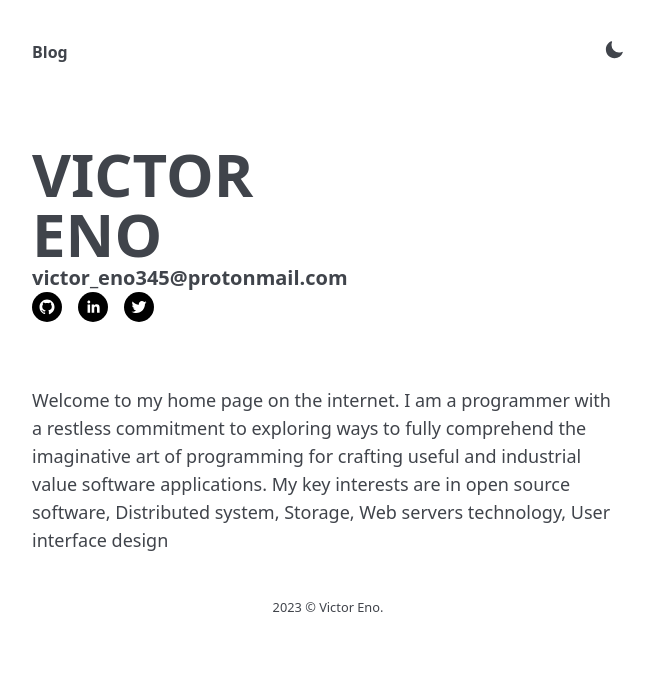
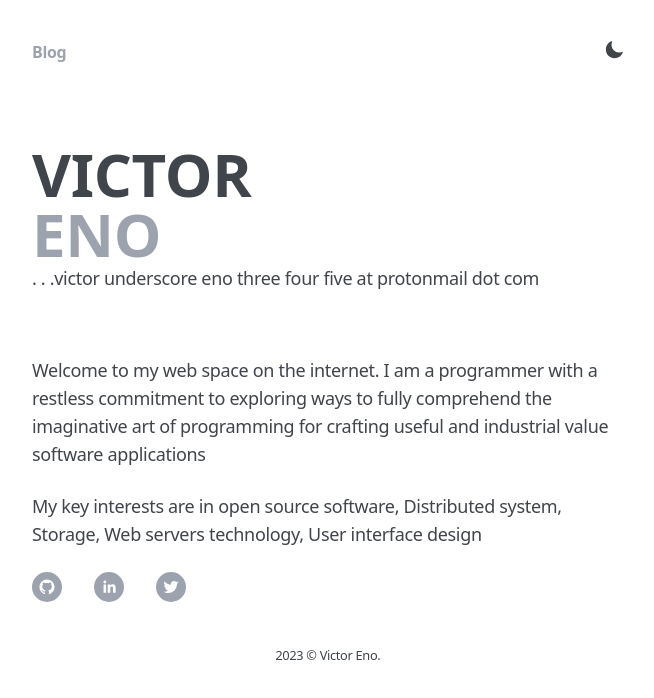
Before and after one commit to victor-eno/vicjournals, a Next.js app: page / in a window 1280 px wide. Shown: the top 698 px of the page, without its empty margins (312-966 px from the left). Built offline with nearby package versions, Linux system fonts and the light colour scheme.

Commit message:
adjusting font and styling

```diff
--- a/components/Socials.jsx
+++ b/components/Socials.jsx
@@ -2,12 +2,12 @@ import { SocialIcon } from "react-social-icons";
 
 const Socials = () => {
     return (
-        <div className="flex space-x-4">
+        <div className="flex space-x-8">
             <SocialIcon
             url="https://github.com/victor-eno"
             network="github"
             fgColor="#fff"
-            bgColor="#000"
+            bgColor="#9ca3af"
             style={{height: 30, width: 30}}
             />
 
@@ -15,7 +15,7 @@ const Socials = () => {
             url="https://www.linkedin.com/in/victor-eno-udoh"
             network="linkedin"
             fgColor="#fff"
-            bgColor="#000"
+            bgColor="#9ca3af"
             style={{height: 30, width: 30}}
             />
 
@@ -23,7 +23,7 @@ const Socials = () => {
             url="https://twitter.com/vic_magnifico"
             network="twitter"
             fgColor="#fff"
-            bgColor="#000"
+            bgColor="#9ca3af"
             style={{height: 30, width: 30}}
             />
 
--- a/pages/blog.js
+++ b/pages/blog.js
@@ -23,7 +23,7 @@ export default function Blog({ posts }) {
             <Link href="/" passHref>
               <a>
                <div className="cursor-pointer">
-                  <h1 className="font-bold">About</h1>
+                  <h1 className="font-bold text-greytext-100 dark:text-whitetext-100">About</h1>
                </div>
                </a>
             </Link>
@@ -40,12 +40,15 @@ export default function Blog({ posts }) {
 
        <div className="flex justify-between p-10">
        <div className="text-6xl font-black left-0 top-0">
-        <h1>
+       <h1>
+          My
+        </h1>
+        <h1 className="text-greytext-100 dark:text-whitetext-100">
           BLOG <p className="font-normal">. . .journaling to fully comprehend</p>
         </h1>
         </div>
         </div>
-         <br></br>
+
       <main>
 
         <div className='px-10'>
@@ -59,7 +62,7 @@ export default function Blog({ posts }) {
                     <p>{post.frontMatter.metaDesc}</p>
                     <Link key={`${post.slug}`} href={`/blog/${post.slug}`}>
                       <a>
-                    <h1 className="hover:text-blue-500 text-gray-500 underline">{post.frontMatter.fullContent}</h1>
+                    <h1 className="hover:text-blue-500 text-greytext-100 dark:text-whitetext-100 underline">{post.frontMatter.fullContent}</h1>
                     </a>
                     </Link>
                     <div className="flex justify-between">
--- a/pages/index.js
+++ b/pages/index.js
@@ -24,7 +24,7 @@ import Socials from "../components/Socials";
       <Link href="/blog" passHref>
       <a>
         <div className="cursor-pointer">
-          <h1 className="font-bold">Blog</h1>
+          <h1 className="font-bold text-greytext-100 dark:text-whitetext-100">Blog</h1>
         </div>
       </a>
       </Link>
@@ -41,11 +41,12 @@ import Socials from "../components/Socials";
         <h1>
           VICTOR
         </h1>
-        <h1>
+        <h1 className="text-greytext-100 dark:text-whitetext-100">
           ENO
         </h1>
-        <h1 className="text-xl">victor_eno345@protonmail.com</h1>
-        <Socials />
+        <p className="font-normal">. . .victor underscore eno three four five at
+        protonmail dot com
+        </p>
         </div>
         </div>
 
@@ -55,19 +56,20 @@ import Socials from "../components/Socials";
 
           <div>
 
-          <div>
-
              <p>
-              Welcome to my home page on the internet. I am a programmer with a restless
+              Welcome to my web space on the internet. I am a programmer with a restless
               commitment to exploring ways to fully comprehend the imaginative art of
               programming for crafting useful and industrial value software
-              applications. My key interests are in open source software, Distributed system,
+              applications
+             </p>
+             <br></br>
+             <p>
+             My key interests are in open source software, Distributed system,
                Storage, Web servers technology, User interface design
              </p>
           </div>
-
-          </div>
-
+          <br></br>
+          <Socials />
       </main>
 
 
--- a/styles/globals.css
+++ b/styles/globals.css
@@ -9,10 +9,20 @@
     body {
       @apply bg-coolday-100 dark:bg-coolnight-100;
       @apply min-h-screen;
+      font-family: system-ui, -apple-system, BlinkMacSystemFont,
+      'Segoe UI', Roboto, 'Helvetica Neue', Arial, 'Noto Sans', sans-serif,
+      'Apple Color Emoji', 'Segoe UI Emoji', 'Segoe UI Symbol', 'Noto Color Emoji';
+      -webkit-font-smoothing: subpixel-antialiased;
+      font-feature-settings: 'case' 1, 'cpsp' 1, 'dlig' 1, 'cv01' 1, 'cv02',
+      'cv03' 1, 'cv04' 1;
+      font-variation-settings: 'wght' 450;
+      font-variant: common-ligatures contextual;
+      letter-spacing: -0.02em;
     }
 
     p{
       @apply text-lg text-coolnight-100 dark:text-moodytext-100;
+      font-variation-settings: 'wght' 150;
     }
 
 
@@ -20,11 +30,26 @@
       @apply inline-block px-5 py-3 rounded-lg hover:bg-indigo-600 transition duration-300 shadow-lg bg-indigo-500 text-white capitalize tracking-wider font-semibold text-sm sm:text-xl focus:outline-none focus:ring-4 focus:ring-indigo-500 focus:ring-opacity-50 whitespace-nowrap
     }
 
-    h1, h2, h3, h4, h5, h6 {
+    b,
+    strong,
+    h3,
+    h4,
+    h5,
+    h6 {
       @apply text-coolnight-100 dark:text-moodytext-100;
-    }
+         font-variation-settings: 'wght' 200;
+       }
+   h1 {
+         @apply text-coolnight-100 dark:text-moodytext-100;
+         font-variation-settings: 'wght' 350;
+      }
+   h2 {
+         font-variation-settings: 'wght' 250;
+      }
+
     a {
       @apply hover:text-blue-500
+
     }
     strong, blockquote, code{
       @apply text-gray-900 dark:text-blue-200
--- a/tailwind.config.js
+++ b/tailwind.config.js
@@ -17,6 +17,12 @@ module.exports = {
         },
         moodytext: {
           100: '#c5cae9',
+        },
+        greytext: {
+          100: '#9ca3af'
+        },
+        whitetext: {
+          100: '#fafafa'
         }
       }
     },
```
